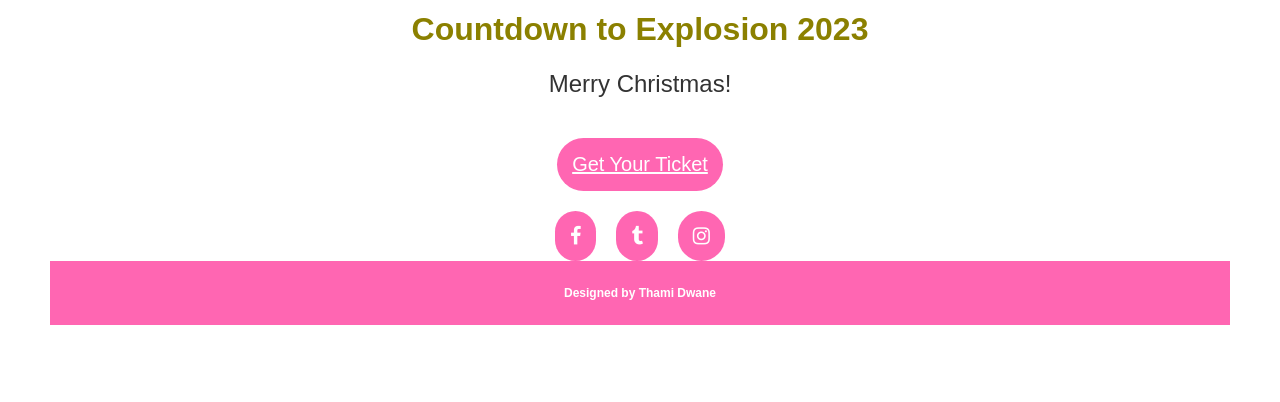
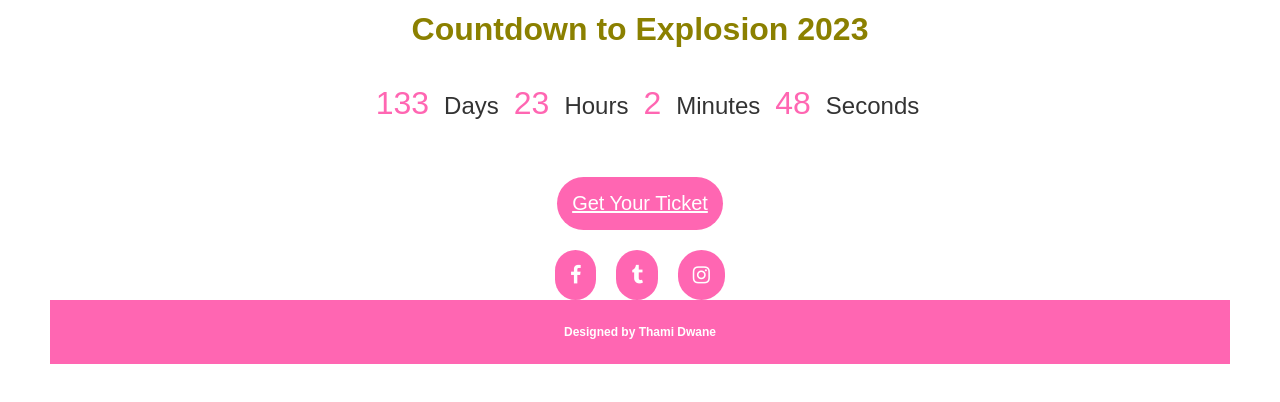
Before and after one commit to Thamidwan/ChristmasExplosion, a plain HTML site: page about.html in a window 1280 px wide. Shown: the part 1147-1549 px from the top of the page. Before the commit the page ends 1522 px from the top, so only its background shows below. Drawn offline with Linux system fonts and the light colour scheme.

Commit message:
Update about.html

```diff
--- a/about.html
+++ b/about.html
@@ -231,7 +231,7 @@
 
     <script>
         // Set the date we're counting down to
-        const countDownDate = new Date("Dec 25, 2023 12:00:00").getTime();
+        const countDownDate = new Date("Dec 25, 2024 12:00:00").getTime();
 
         // Update the countdown every 1 second
         const x = setInterval(function() {
```
